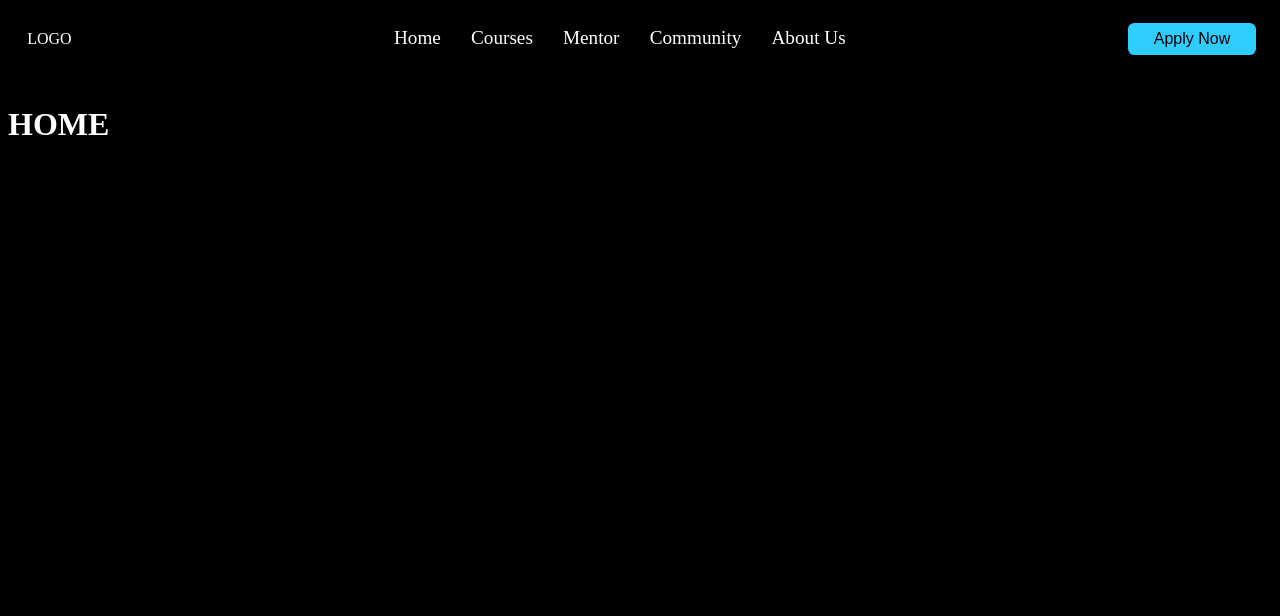
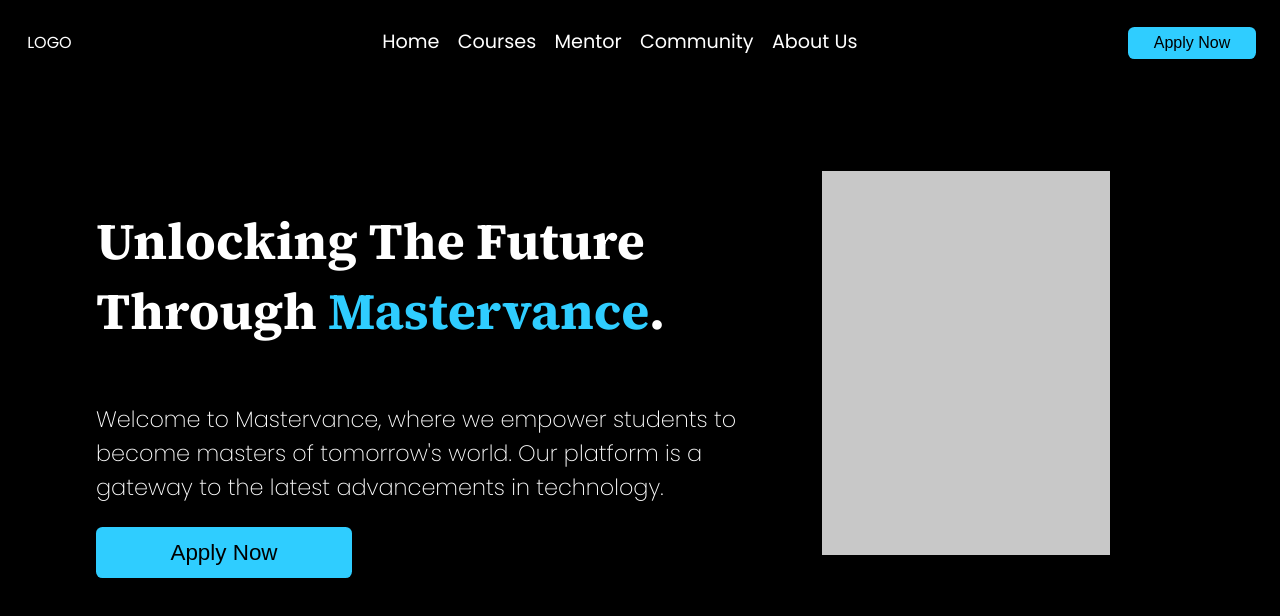
Before and after one commit to Gouripriya09/Future-Mastership, a React (Vite) app in the folder client/: page / in a window 1280 px wide. Shown: the top 616 px of the page. Built offline with nearby package versions, Linux system fonts and the light colour scheme.

Commit message:
Hero Section 1

```diff
--- a/client/index.html
+++ b/client/index.html
@@ -3,6 +3,14 @@
   <head>
     <meta charset="UTF-8" />
     <link rel="icon" type="image/svg+xml" href="/vite.svg" />
+    <link rel="preconnect" href="https://fonts.googleapis.com" />
+    <link rel="preconnect" href="https://fonts.gstatic.com" crossorigin />
+    <link rel="preconnect" href="https://fonts.googleapis.com" />
+    <link rel="preconnect" href="https://fonts.gstatic.com" crossorigin />
+    <link
+      href="https://fonts.googleapis.com/css2?family=Poppins:ital,wght@0,100;0,200;0,300;0,400;0,500;0,600;0,700;0,800;0,900;1,100;1,200;1,300;1,400;1,500;1,600;1,700;1,800;1,900&family=Source+Serif+4:ital,opsz,wght@0,8..60,200;0,8..60,300;0,8..60,400;0,8..60,500;0,8..60,600;0,8..60,700;0,8..60,800;0,8..60,900;1,8..60,200;1,8..60,300;1,8..60,400;1,8..60,500;1,8..60,600;1,8..60,700;1,8..60,800;1,8..60,900&display=swap"
+      rel="stylesheet"
+    />
     <meta name="viewport" content="width=device-width, initial-scale=1.0" />
     <title>Masteverance</title>
   </head>
--- a/client/package.json
+++ b/client/package.json
@@ -12,6 +12,8 @@
   "dependencies": {
     "bcrypt": "^5.1.1",
     "dotenv": "^16.3.1",
+    "framer": "^2.4.1",
+    "framer-motion": "^10.16.16",
     "jsonwebtoken": "^9.0.2",
     "react": "^18.2.0",
     "react-dom": "^18.2.0",
--- a/client/src/components/Navbar/Navbar.css
+++ b/client/src/components/Navbar/Navbar.css
@@ -4,6 +4,7 @@
   align-items: baseline;
   padding-top: 0;
   max-width: 99vw;
+  margin-bottom: 5rem;
   font-family: "Poppins";
 }
 .Navbar .e2 ul {
--- a/client/src/index.css
+++ b/client/src/index.css
@@ -2,10 +2,22 @@
   --dark: #000000;
   --light: #ffffff;
   --primary: #2fcdff;
+  --gray: #c8c8c8;
 }
 
 body {
   background: var(--dark);
+  font-family: "Poppins", sans-serif;
+}
+
+.img-p {
+  height: 24rem;
+  width: 18rem;
+  background: var(--gray);
+}
+
+.col-class {
+  color: var(--primary);
 }
 
 button {
@@ -23,3 +35,11 @@ button {
 button:hover {
   transform: scale(1.1);
 }
+
+.container {
+  max-width: 85vw;
+  display: flex;
+  align-self: center;
+  background: none;
+  justify-content: space-between;
+}
--- a/client/src/pages/Home/Home.css
+++ b/client/src/pages/Home/Home.css
@@ -1,3 +1,34 @@
 .Home {
   color: var(--light);
+  display: flex;
+  flex-direction: column;
 }
+.ls {
+  min-width: 60%;
+  display: flex;
+  flex-direction: column;
+}
+.ls h1 {
+  font-size: 3.2rem;
+  font-weight: 610;
+  font-family: "Source Serif 4", serif;
+}
+.ls .hero-sub {
+  font-size: 1.4rem;
+  font-weight: 200;
+  font-weight: 200;
+}
+.rs {
+  min-width: 40%;
+  display: flex;
+  justify-content: center;
+}
+.ls .ls-btn {
+  font-size: 1.4rem;
+  padding: 0.8rem;
+  width: 16rem;
+  color: var(--dark);
+}
+.ls-btn:hover{
+  transform: scale(1.05);
+}
--- a/client/src/pages/Home/Home.jsx
+++ b/client/src/pages/Home/Home.jsx
@@ -6,7 +6,24 @@ const Home = () => {
   return (
     <div class="Home">
       <Navbar />
-      <h1>HOME</h1>
+      <div className="container">
+        <div className="ls">
+          <h1>
+            Unlocking The Future<br></br> Through{" "}
+            <span className="col-class">Mastervance</span>.
+          </h1>
+          <p className="hero-sub">
+            Welcome to Mastervance, where we empower students to become masters
+            of tomorrow's world. Our platform is a gateway to the latest
+            advancements in technology.
+          </p>
+
+          <button className="ls-btn">Apply Now</button>
+        </div>
+        <div className="rs">
+          <div className="img-p"></div>
+        </div>
+      </div>
     </div>
   );
 };
```
Also changed, not shown: 1 other file (tests, documents, lock files or other folders).
